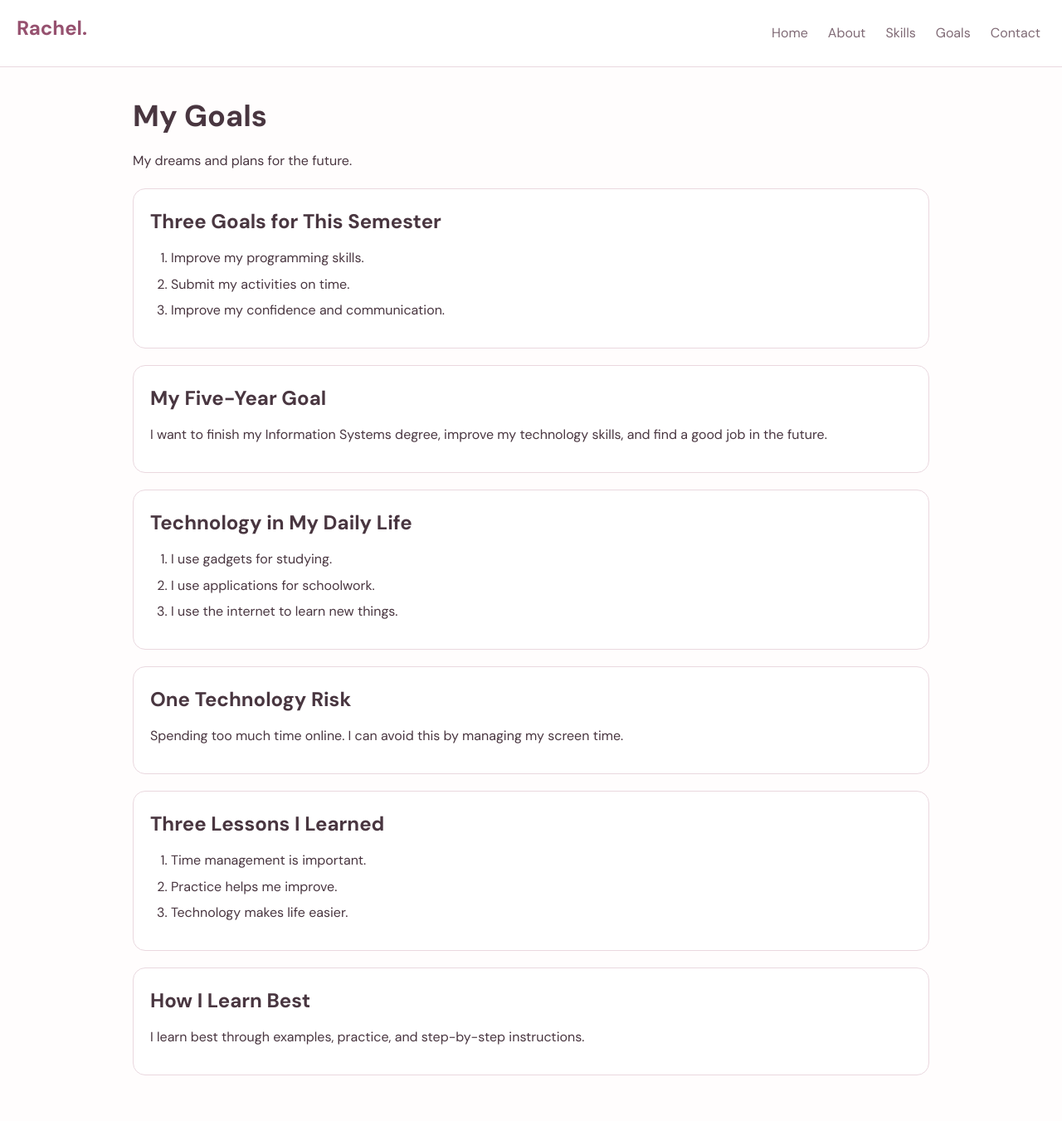
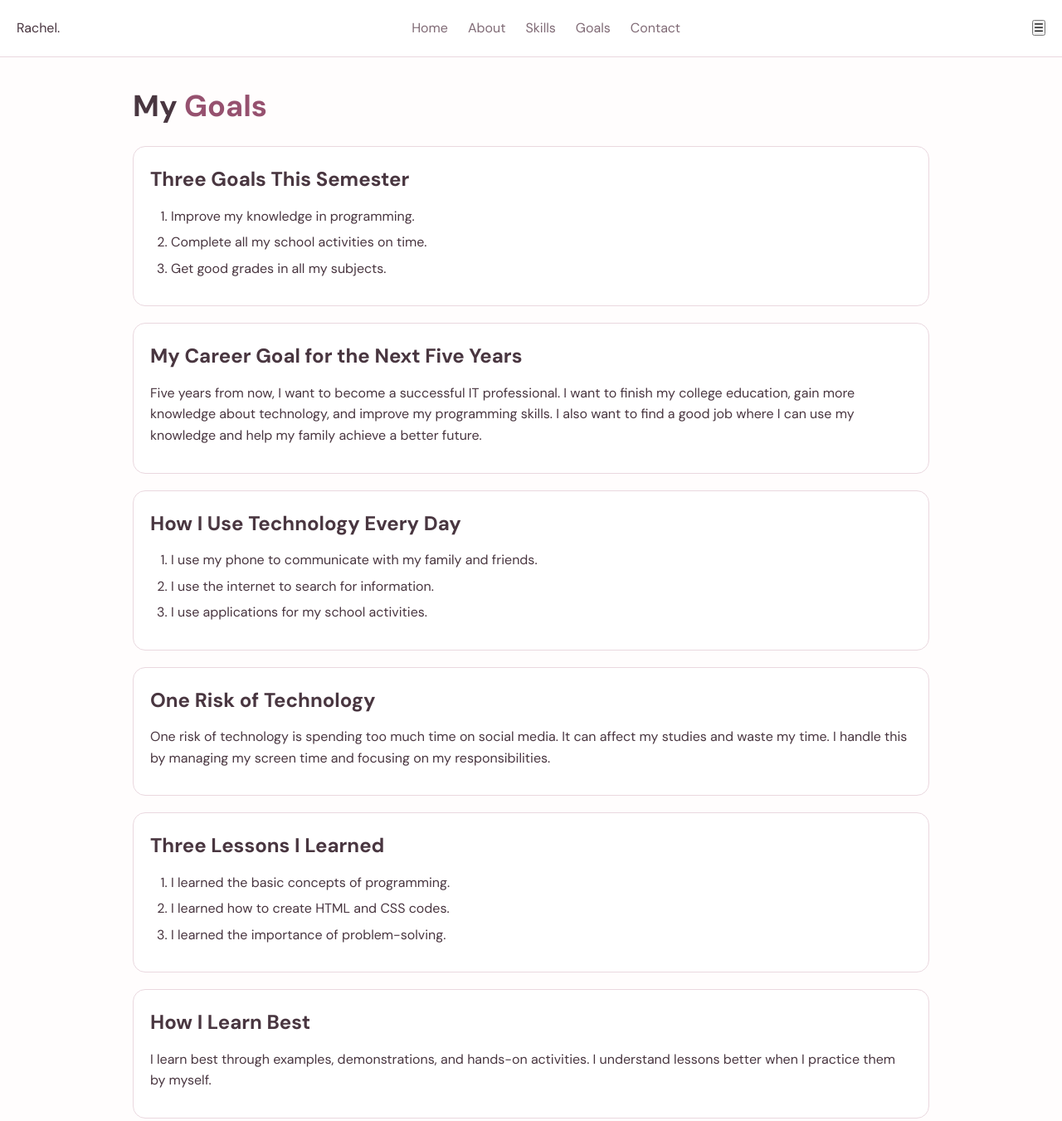
Before and after one commit to rzuela-hue/Chi1.portfolio, a plain HTML site: page goals.html in a window 1280 px wide. Shown: the top 1351 px of the page at 83% size. Drawn offline with Linux system fonts and the light colour scheme.

Commit message:
Update goals.html

```diff
--- a/goals.html
+++ b/goals.html
@@ -1,72 +1,118 @@
 <!DOCTYPE html>
-<html>
+<html lang="en">
 <head>
+    <meta charset="UTF-8">
+    <meta name="viewport" content="width=device-width, initial-scale=1.0">
     <title>Goals | Rachel B. Zuela</title>
     <link rel="stylesheet" href="style.css">
 </head>
 <body>
 
 <header>
-    <h2>Rachel.</h2>
-    <nav>
+    <div class="logo">Rachel<span>.</span></div>
+
+    <nav id="navigation">
         <a href="index.html">Home</a>
         <a href="about.html">About</a>
         <a href="skills.html">Skills</a>
-        <a href="goals.html">Goals</a>
+        <a href="goals.html" class="active">Goals</a>
         <a href="contact.html">Contact</a>
     </nav>
+
+    <button class="menu-btn" onclick="toggleMenu()">☰</button>
 </header>
 
-<main>
-    <h1>My Goals</h1>
-    <p>My dreams and plans for the future.</p>
+<main class="container">
+
+    <h1 class="page-title">My <span>Goals</span></h1>
 
     <section class="card">
-        <h2>Three Goals for This Semester</h2>
+
+        <h2>Three Goals This Semester</h2>
+
         <ol>
-            <li>Improve my programming skills.</li>
-            <li>Submit my activities on time.</li>
-            <li>Improve my confidence and communication.</li>
+            <li>Improve my knowledge in programming.</li>
+            <li>Complete all my school activities on time.</li>
+            <li>Get good grades in all my subjects.</li>
         </ol>
+
     </section>
 
     <section class="card">
-        <h2>My Five-Year Goal</h2>
-        <p>I want to finish my Information Systems degree, improve my technology skills, and find a good job in the future.</p>
+
+        <h2>My Career Goal for the Next Five Years</h2>
+
+        <p>
+            Five years from now, I want to become a
+            successful IT professional. I want to
+            finish my college education, gain more
+            knowledge about technology, and improve
+            my programming skills.
+
+            I also want to find a good job where I
+            can use my knowledge and help my family
+            achieve a better future.
+        </p>
+
     </section>
 
     <section class="card">
-        <h2>Technology in My Daily Life</h2>
+
+        <h2>How I Use Technology Every Day</h2>
+
         <ol>
-            <li>I use gadgets for studying.</li>
-            <li>I use applications for schoolwork.</li>
-            <li>I use the internet to learn new things.</li>
+            <li>I use my phone to communicate with my family and friends.</li>
+            <li>I use the internet to search for information.</li>
+            <li>I use applications for my school activities.</li>
         </ol>
+
     </section>
 
     <section class="card">
-        <h2>One Technology Risk</h2>
-        <p>Spending too much time online. I can avoid this by managing my screen time.</p>
+
+        <h2>One Risk of Technology</h2>
+
+        <p>
+            One risk of technology is spending too much
+            time on social media. It can affect my studies
+            and waste my time.
+
+            I handle this by managing my screen time
+            and focusing on my responsibilities.
+        </p>
+
     </section>
 
     <section class="card">
+
         <h2>Three Lessons I Learned</h2>
+
         <ol>
-            <li>Time management is important.</li>
-            <li>Practice helps me improve.</li>
-            <li>Technology makes life easier.</li>
+            <li>I learned the basic concepts of programming.</li>
+            <li>I learned how to create HTML and CSS codes.</li>
+            <li>I learned the importance of problem-solving.</li>
         </ol>
+
     </section>
 
     <section class="card">
+
         <h2>How I Learn Best</h2>
-        <p>I learn best through examples, practice, and step-by-step instructions.</p>
+
+        <p>
+            I learn best through examples, demonstrations,
+            and hands-on activities. I understand lessons
+            better when I practice them by myself.
+        </p>
+
     </section>
+
 </main>
 
 <footer>
     <p>© 2026 Rachel B. Zuela</p>
 </footer>
 
+<script src="script.js"></script>
 </body>
 </html>
```
